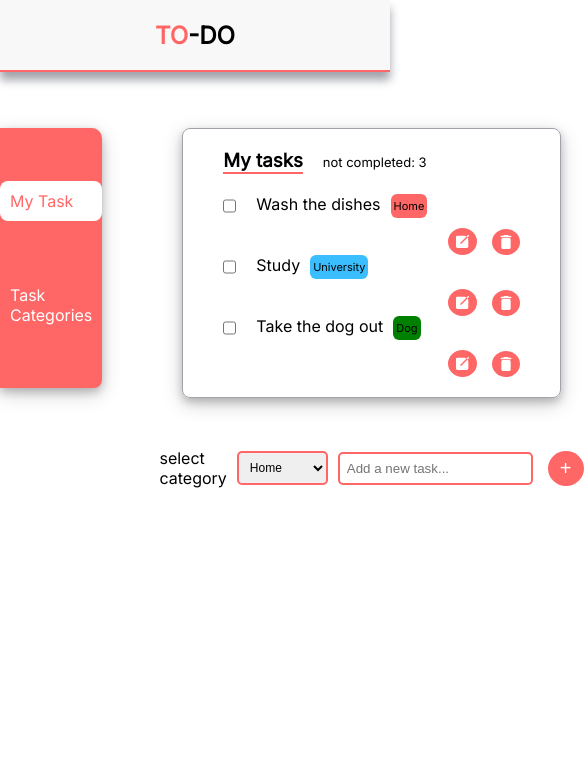
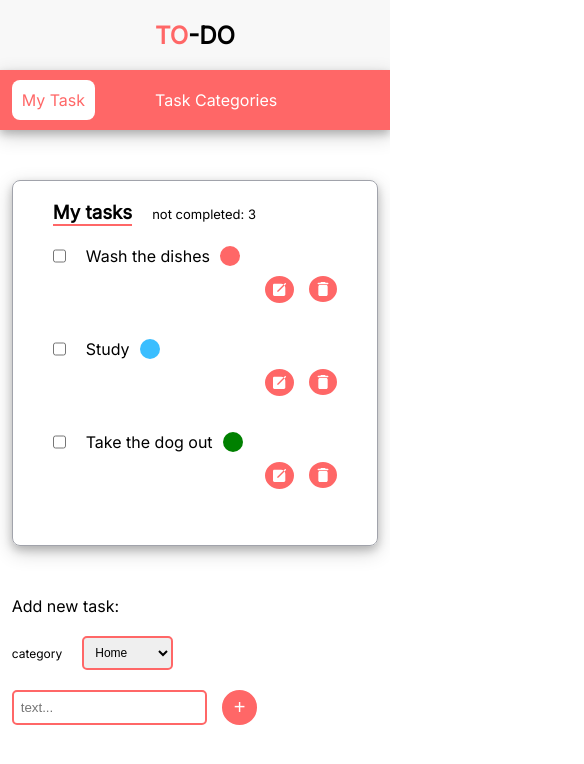
Before and after one commit to Benny-03/app-todo, a React (Vite) app: page / in a window 390 px wide. Shown: the top 764 px of the page, 584 px wide, since content can reach past the window. Built offline with nearby package versions, Linux system fonts and the light colour scheme.

Commit message:
add media query style

```diff
--- a/src/pages/categories/components/AddCategories.jsx
+++ b/src/pages/categories/components/AddCategories.jsx
@@ -7,7 +7,7 @@ export const AddCategories = () => {
     const { dispatchCat } = useStore();
 
     return (
-        <div className="insert-todo">
+        <div className="box-insert-todo">
             <input
                 type="text"
                 placeholder="Add a new category..."
@@ -21,6 +21,7 @@ export const AddCategories = () => {
                         setColor("#FF6767")
                     }
                 }} />
+            <div className="insert-todo">
                 <span>choose the color</span>
                 <input
                     type="color"
@@ -38,5 +39,7 @@ export const AddCategories = () => {
                         }
                 }} > <p>+</p> </button>
             </div>
+
+        </div>
     );
 }
--- a/src/pages/categories/components/CategoriesList.jsx
+++ b/src/pages/categories/components/CategoriesList.jsx
@@ -17,7 +17,7 @@ export const CategoriesList = () => {
                             {cat.title}
                         </div>
                         <div className="buttons-edit">
-                            <EditCat id={cat.id} color={cat.color}/>
+                            <EditCat id={cat.id} color={cat.color} text={cat.title}/>
                             <RemoveCat id={cat.id} />
                         </div>
                     </li>
--- a/src/pages/categories/components/EditCat.jsx
+++ b/src/pages/categories/components/EditCat.jsx
@@ -3,13 +3,14 @@ import { useState } from "react";
 import { useStore } from "../../../state";
 
 export const EditCat = (props) => {
-    const [cat, setCat] = useState()
+    const [cat, setCat] = useState(props.text)
     const [color, setColor] = useState(props.color)
     const [isVisible, setIsVisible] = useState()
     const { dispatchCat } = useStore();
 
     return (
         <div className="edit-todo">
+            <div className="details">
                 {isVisible &&
                     <input
                         className=""
@@ -20,12 +21,15 @@ export const EditCat = (props) => {
                         onKeyDown={(e) => {
                             if (e.key === "Enter" && cat.length > 0 || e.key === "Enter" && color.length > 0) {
                                 dispatchCat({type: "editCat", text: cat, id: props.id, color: color});
-                            setCat("");
+                                setCat(cat);
                                 setColor(color)
+                                setIsVisible(!isVisible)
                             }
                         }}
                     />
                 }
+
+                <div className="select-color">
                     { isVisible &&
                         <input
                             type="color"
@@ -40,12 +44,17 @@ export const EditCat = (props) => {
                             onClick={() => {
                                 if(cat.length > 0 || color.length > 0) {
                                     dispatchCat({type: "editCat", text: cat, id: props.id, color: color});
-                            setCat("");
+                                    setCat(cat);
                                     setColor(color)
                                 }
+                                setIsVisible(!isVisible)
                             }} > <p>+</p> </button>
 
                     }
+                </div>
+
+            </div>
+
             <button onClick={() => setIsVisible(!isVisible)}>
                 <img src="./src/images/Edit.svg" />
             </button>
--- a/src/pages/home/components/EditTodo.jsx
+++ b/src/pages/home/components/EditTodo.jsx
@@ -9,6 +9,7 @@ export const EditTodo = (props) => {
 
     return (
         <div className="edit-todo">
+            <div className="details">
                 {isVisible &&
                     <input
                         className=""
@@ -25,6 +26,7 @@ export const EditTodo = (props) => {
                         }}
                     />
                 }
+                <div className="select-cat">
                     { isVisible &&
                         <select
                             value={cat}
@@ -57,6 +59,10 @@ export const EditTodo = (props) => {
                             }} > <p>+</p> </button>
 
                     }
+                </div>
+
+            </div>
+
             <button onClick={() => setIsVisible(!isVisible)}>
                 <img src="./src/images/Edit.svg" />
             </button>
--- a/src/pages/home/components/InsertTodo.jsx
+++ b/src/pages/home/components/InsertTodo.jsx
@@ -7,8 +7,11 @@ export const InsertTodo = () => {
     const [cat, setCat] = useState((category.length !== 0)? category[0].title : '')
 
     return (
+        <div className="box-insert-todo">
+            Add new task:
             <div className="insert-todo">
-            select category
+                <div className="select-cat">
+                    category
                     <select
                         value={cat}
                         className="select-cat"
@@ -22,9 +25,12 @@ export const InsertTodo = () => {
                             )
                         })}
                     </select>
+                </div>
+
+                <div className="text-todo">
                     <input
                     type="text"
-                placeholder="Add a new task..."
+                    placeholder="text..."
                     value={task}
                     onChange={(e) => setTask(e.target.value)}
                     onKeyDown={(e) => {
@@ -42,5 +48,7 @@ export const InsertTodo = () => {
                             }
                     }} > <p>+</p> </button>
                 </div>
+            </div>
+        </div>
     );
 };
--- a/src/pages/home/components/TodoList.jsx
+++ b/src/pages/home/components/TodoList.jsx
@@ -39,7 +39,7 @@ export const TodoList = () => {
                             />
                             {task.title}
                             {task.category && category &&
-                                <div className="color-cat" style={{ backgroundColor: category.find((c) => c.title === task.category)?.color }}>{task.category}</div>
+                                <div className="color-cat" style={{ backgroundColor: category.find((c) => c.title === task.category)?.color }}></div>
                             }
                         </div>
                         <div className="buttons-edit">
--- a/src/style.css
+++ b/src/style.css
@@ -11,6 +11,7 @@ body {
     --dark-white: #F8F8F8;
     margin: 0;
     padding: 0;
+    --space-around: 3%;
 }
 
 a {
@@ -67,21 +68,24 @@ option:hover {
 
 .sidebar {
     background-color: var(--red);
-    width: 200px;
-    position: relative;
-    border-top-right-radius: 10px;
-    border-bottom-right-radius: 8px;
-    height: 260px;
+    width: 100%;
+    height: auto;
     display: flex;
-    justify-content: center;
+    justify-content: flex-start;
     box-shadow: 0 4px 8px 0 rgba(0, 0, 0, 0.2), 0 6px 20px 0 rgba(0, 0, 0, 0.19);
+    align-items: flex-start;
 }
 
 .sidebar-content {
-    height: 100%;
+    width: 100%;
     display: flex;
-    flex-direction: column;
-    justify-content: space-evenly;
+    flex-direction: row;
+    justify-content: flex-start;
+    padding-left: var(--space-around);
+    padding-right: var(--space-around);
+    padding-top: 10px;
+    padding-bottom: 10px;
+    gap: 50px;
 }
 
 .sidebar-content .page {
@@ -108,7 +112,6 @@ option:hover {
 
 .header {
     background-color: var(--dark-white);
-    border-bottom: solid 2px var(--red);
     display: flex;
     justify-content: center;
     align-items: center;
@@ -117,19 +120,18 @@ option:hover {
 }
 
 .site-content {
-    margin-top: 56px;
-    display: flex;
-    flex-direction: row;
+    display: flex ;
+    flex-direction: column;
+    position: relative;
+    gap: 50px;
     justify-content: flex-start;
-    align-items: flex-start;
-    position: relative;
-    gap: 80px;
-    padding-right: 3%;
 }
 
 .main-content {
-    width: 100%;
     height: 100%;
+    margin-right: var(--space-around);
+    margin-left: var(--space-around);
+    margin-bottom: 50px;
 }
 
 .todo-list, .categories-list {
@@ -153,6 +155,7 @@ option:hover {
     display: flex;
     flex-direction: column;
     gap: 10px;
+    padding-bottom: 20px;
 }
 
 .checkbox{
@@ -172,12 +175,9 @@ option:hover {
 
 .todo-list .color-cat {
     margin-left: 10px;
-    width: auto;
-    font-size: 11px;
     display: flex;
     align-items: center;
-    padding: 2px 3px;
-    border-radius: 6px;
+    border-radius: 50%;
 }
 
 .box-edit {
@@ -189,12 +189,24 @@ option:hover {
     justify-content: space-evenly;
 }
 
-.insert-todo {
+.box-insert-todo {
     display: flex;
     flex-direction: row;
     margin-top: 50px;
     align-items: center;
     justify-content: center;
+}
+
+.insert-todo {
+    display: flex;
+    align-items: center;
+    flex-direction: row;
+    padding-left: 20px;
+    font-size: 13px;
+}
+
+.text-todo {
+    display: flex;
 }
 
 .remove-todo button:hover, .edit-todo button:hover {
@@ -221,7 +233,7 @@ option:hover {
 .edit-todo {
     display: flex;
     flex-direction: row;
-    align-items: flex-end;
+    align-items: center;
     gap: 10px;
 }
 
@@ -240,6 +252,17 @@ option:hover {
 .edit-todo .select-cat {
     padding: 3px 4px;
     margin: 0;
+}
+
+.edit-todo .details {
+    display: flex;
+    gap: 10px;
+    align-items: center;
+}
+
+.edit-todo .select-cat {
+    display: flex;
+    gap: 10px;
 }
 
 .select-cat {
@@ -279,6 +302,11 @@ option:hover {
     margin-left: 0px;
 }
 
+.task-categories .select-color {
+    display: flex;
+    gap: 10px;
+}
+
 .btn-editCat {
     margin-left: 0px;
 }
@@ -292,3 +320,76 @@ option:hover {
 .btn-editCat:hover{
     background-color: transparent !important;
 }
+
+/* MEDIA QUERY */
+
+@media screen and (max-width: 584px) {
+    .box-insert-todo {
+        flex-direction: column;
+        align-items: flex-start;
+        gap: 20px;
+    }
+
+    .insert-todo {
+        padding-left: 0;
+    }
+
+    .task-categories .box-insert-todo{
+        flex-direction: row !important;
+        align-items: center !important;
+    }
+}
+
+@media screen and (max-width: 530px) {
+    .home-page .edit-todo {
+        flex-direction: column-reverse;
+        align-items: flex-end;
+    }
+
+    .buttons-edit {
+        align-items: flex-start;
+    }
+
+    .home-page .edit-todo .details {
+        gap: 5px;
+    }
+}
+
+@media screen and (max-width: 466px) {
+    .home-page .edit-todo .details {
+        flex-direction: column;
+        align-items: flex-end;
+    }
+
+    .task-categories .edit-todo {
+        flex-direction: column-reverse;
+        align-items: flex-end;
+    }
+}
+
+@media screen and (max-width: 450px){
+    .home-page .insert-todo {
+        flex-direction: column;
+        gap: 20px;
+        align-items: flex-start;
+    }
+
+    .select-cat {
+        margin-left: 0;
+        display: flex;
+        gap: 20px;
+        align-items: center;
+    }
+
+    .task-categories .box-insert-todo {
+        flex-direction: column !important;
+        align-items: flex-start !important;
+    }
+}
+
+@media screen and (max-width: 405px) {
+    .task-categories .details {
+        flex-direction: column !important;
+        align-items: flex-end !important;
+    }
+}
```
Lines whose indentation alone changed are shown as unchanged.
